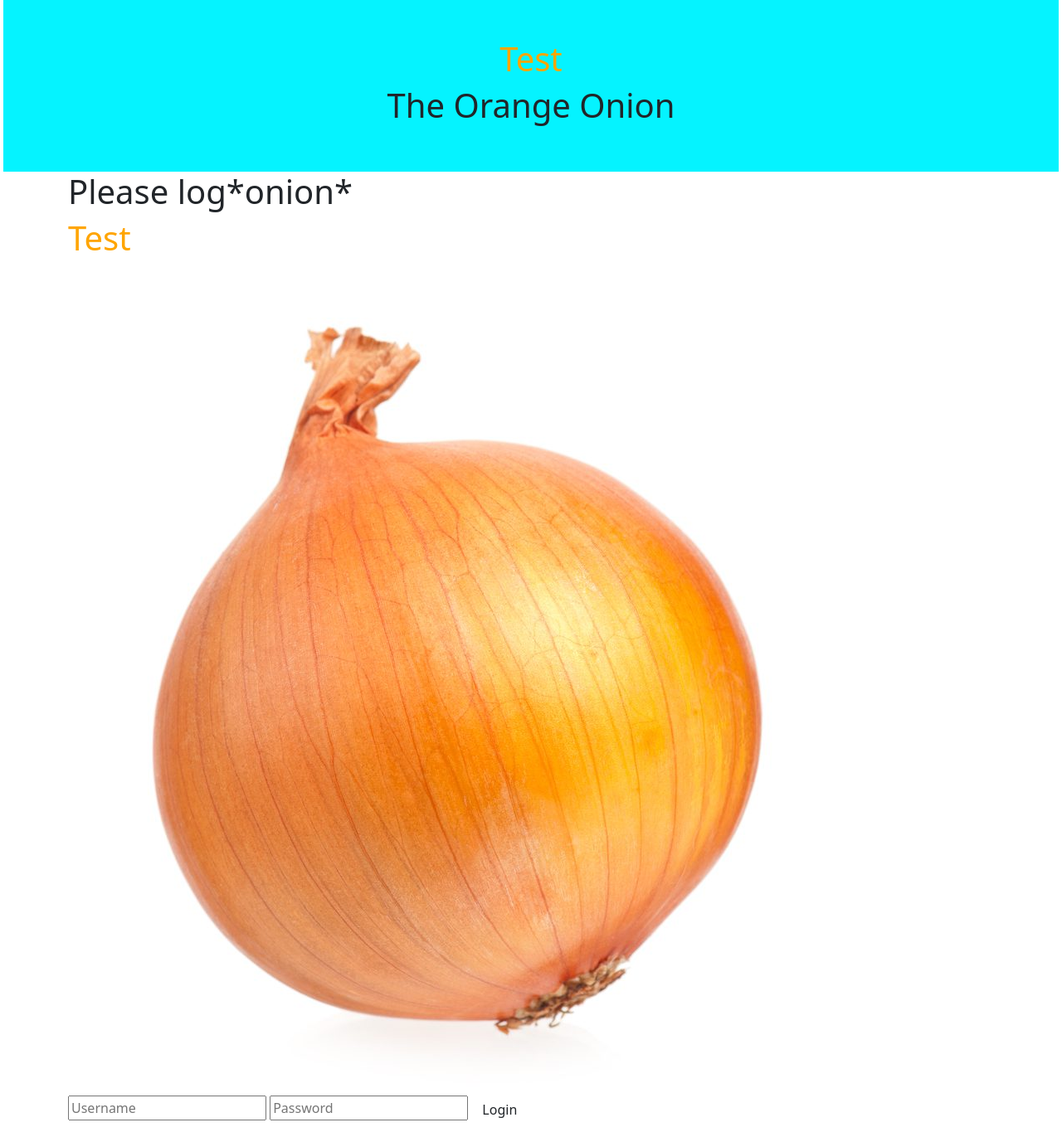
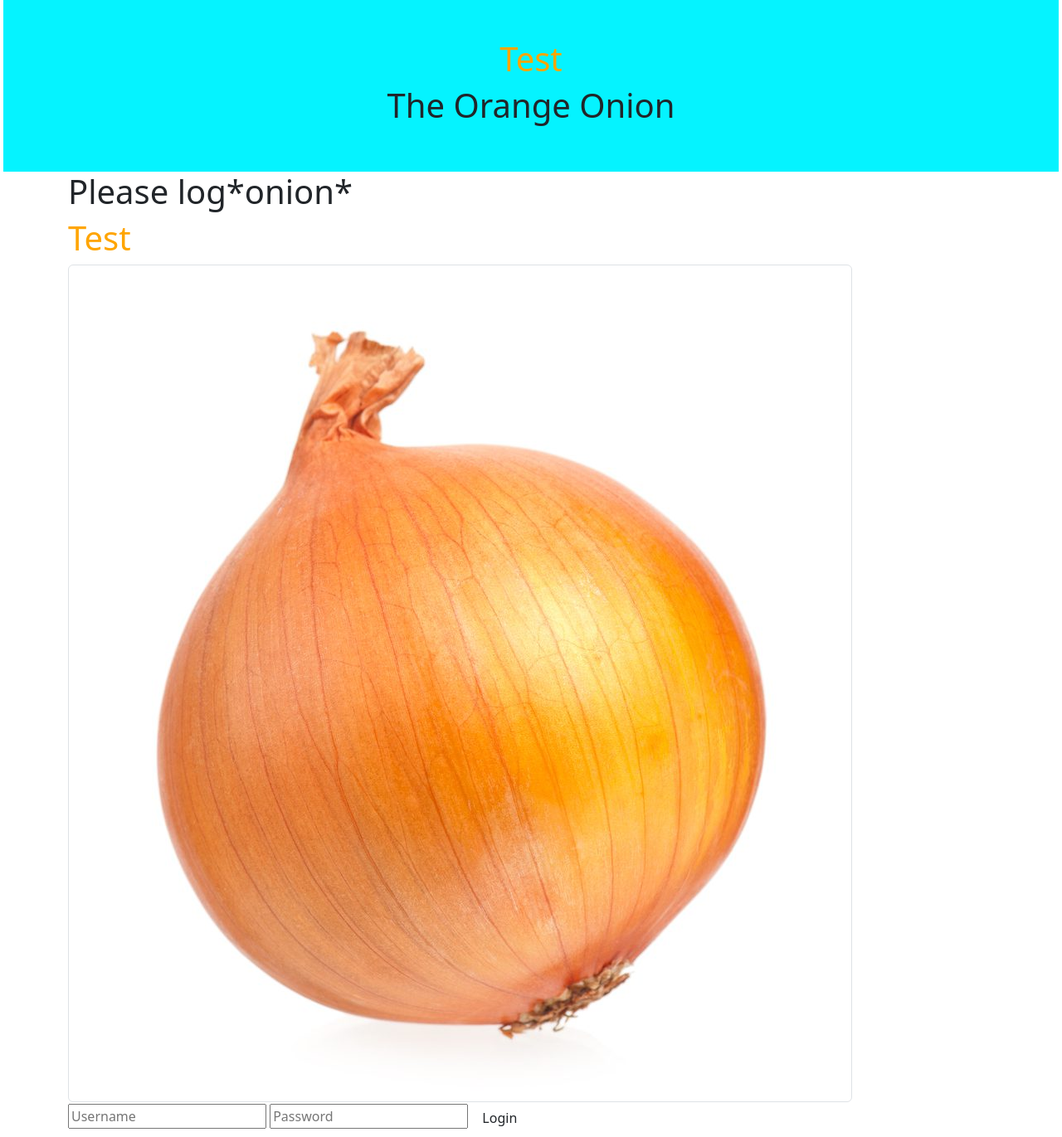
Before and after one commit to Bratah123/TheOrangeOnion, a Flask app: page /login in a window 1280 px wide. Shown: the part 93-1464 px from the top of the page at 83% size. Run offline with Flask 3, Linux system fonts and the light colour scheme; parts of the project's set-up code (start-up, migrations or seed data) failed here and were passed over.

Commit message:
FIX: Syntax for static images

```diff
--- a/src/templates/login.html
+++ b/src/templates/login.html
@@ -16,10 +16,10 @@
 </div>
 
 
-<div class="container">
+<div class="container-lg">
   <h1>Please log*onion*</h1>
   <h1 style =" color: orange">Test</h1>
-  <img src="src\static\OrangeOnion.jpg" alt="A picture of an orange onion (too bad it's not showing on my end)">
+  <img src="{{url_for('static', filename='OrangeOnion.jpg')}}" class="img-fluid img-thumbnail" alt="An orange onion">
   <br>
   <form action="" method="post">
     <input type="text" placeholder="Username" name="username" value="{{
```
